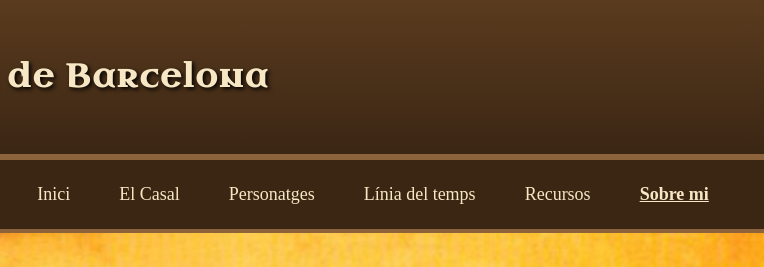
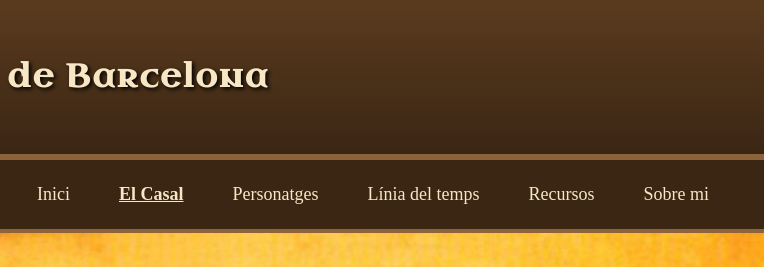
Before and after one commit to arivm92/CasaldeBarcelona, a plain HTML site: page elCasal.html in a window 1280 px wide. Shown: the top 267 px of the page, 267-1031 px from the left. Drawn offline with Linux system fonts and the light colour scheme; a web font is replaced by a local one.

Commit message:
canvi active

```diff
--- a/elCasal.html
+++ b/elCasal.html
@@ -16,11 +16,11 @@
 
 <nav>
     <a href="index.html">Inici</a>
-    <a href="elCasal.htlm">El Casal</a>
+    <a href="elCasal.html"class="active">El Casal</a>
     <a href="personatges.html">Personatges</a>
     <a href="liniaT.html">Línia del temps</a>
     <a href="recursos.html">Recursos</a>
-    <a href="sobremi.html" class="active">Sobre mi</a>
+    <a href="sobremi.html">Sobre mi</a>
 </nav>
 
 <section>
```
Also changed, not shown: index.html (+2 -2 lines).
